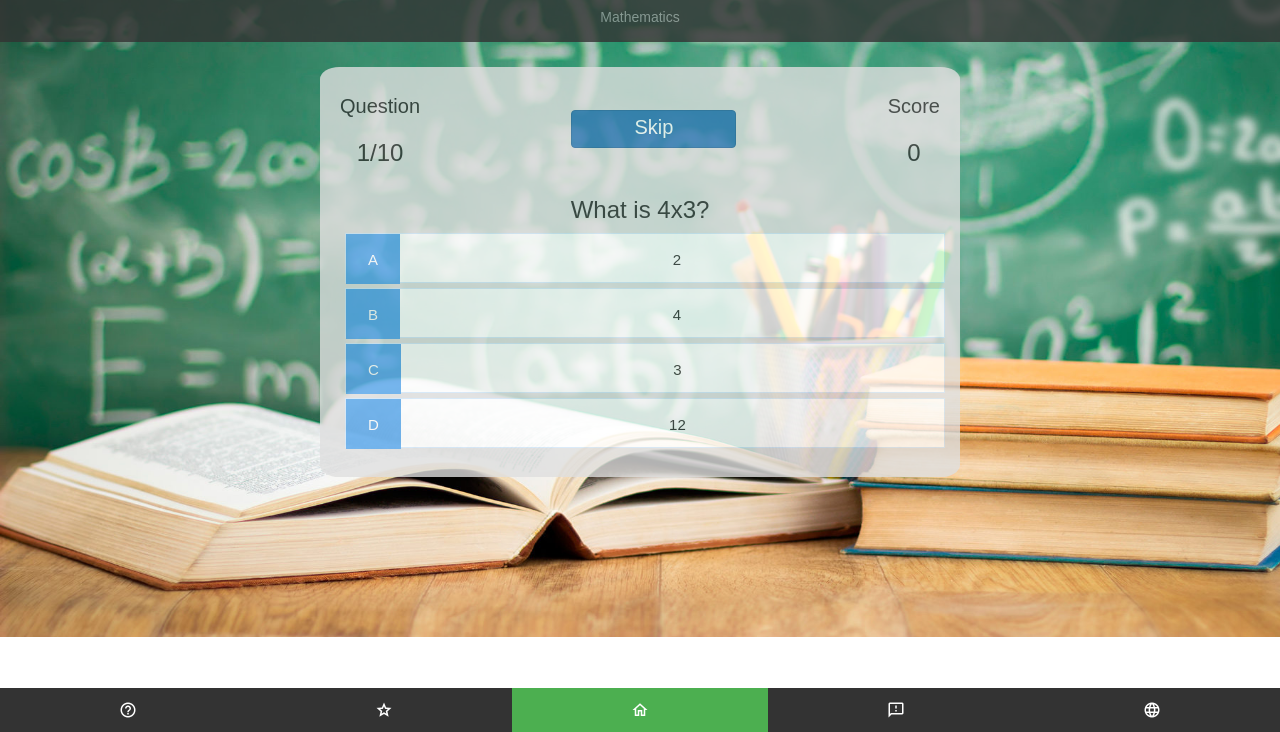
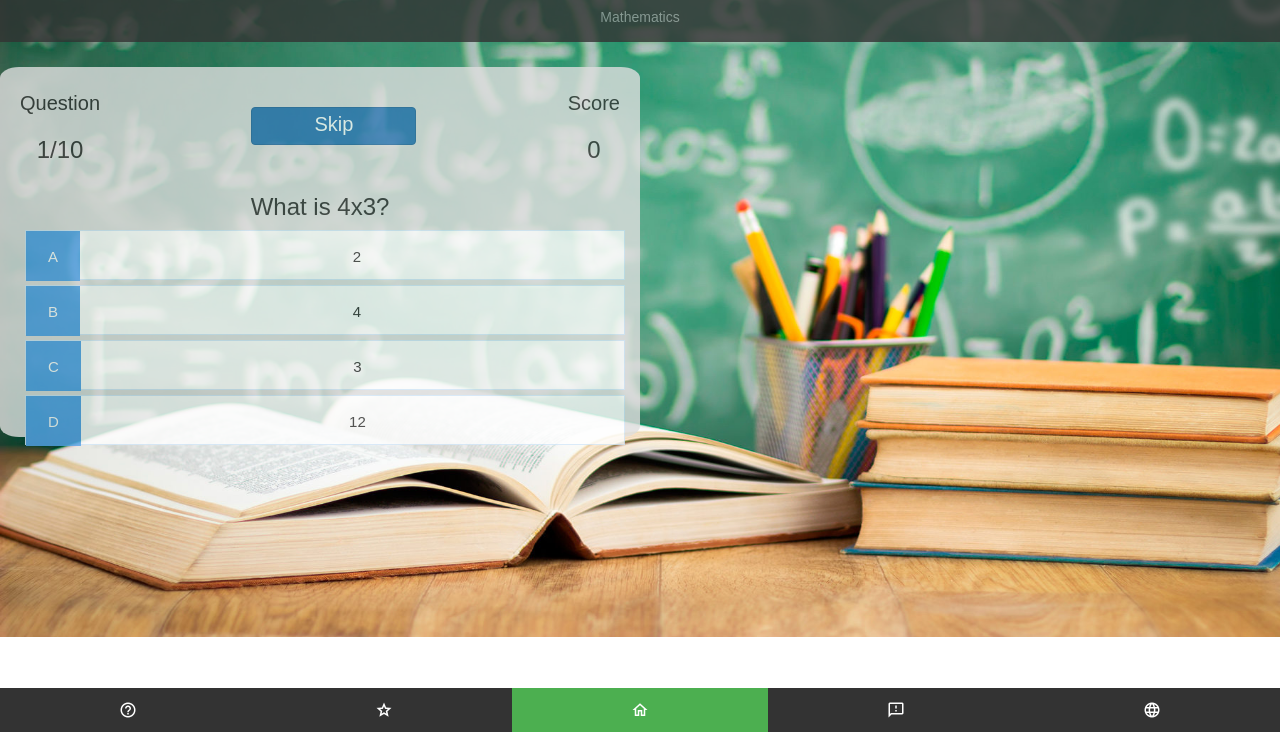
Before and after one commit to GavinDmello97/Zaya-QuizApp, a plain HTML site: page quiz.html in a window 1280 px wide. Shown: the part 68-800 px from the top of the page. Drawn offline with nearby package versions, Linux system fonts and the light colour scheme.

Commit message:
Update app.css

```diff
--- a/css/app.css
+++ b/css/app.css
@@ -214,10 +214,10 @@ h2 {
  margin-top: 10px;
  align-content: center;
  width: 50vw;
- height: 410px;
+ height: 370px;
  padding: 20px;
  display: flex;
- position: fixed;
+
  justify-content: center;
  align-items: center;
  display: inline-block;
```
